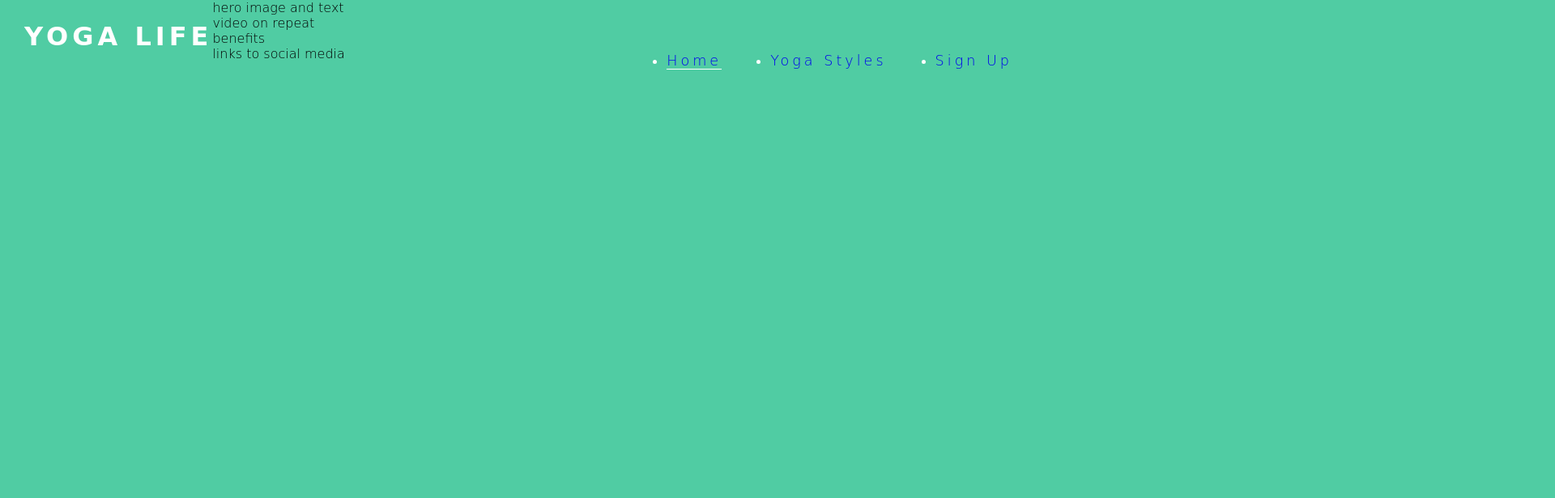
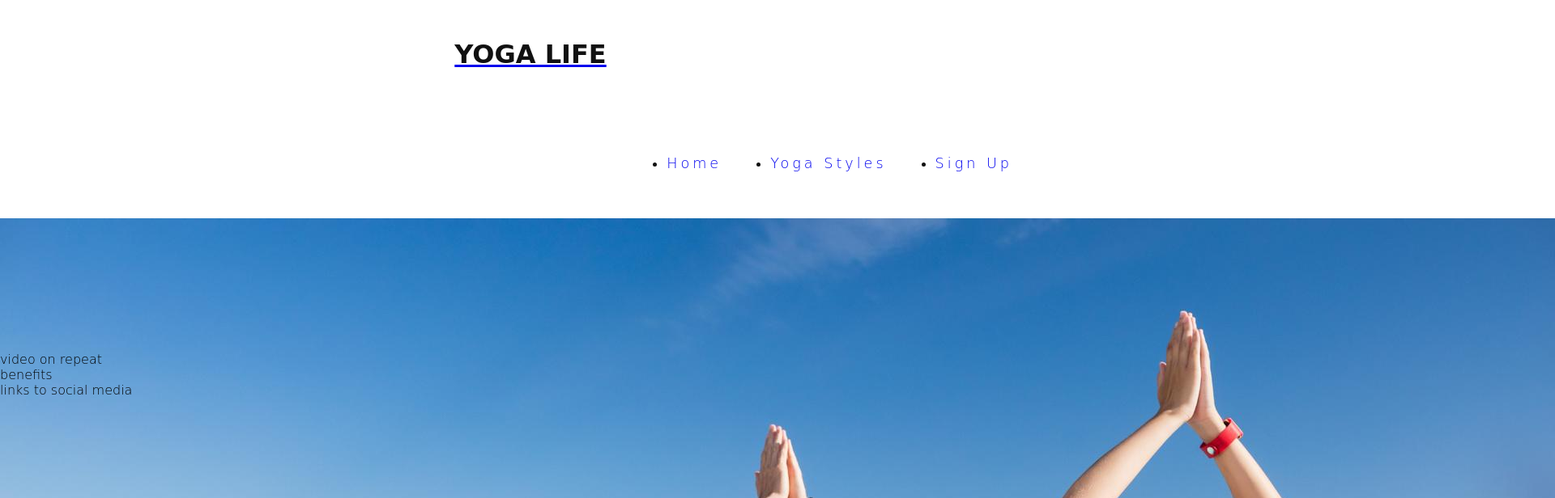
Before and after one commit to LChristopherJ/yoga-life, a plain HTML site: page index.html in a window 1280 px wide. Shown: the top 616 px of the page at 81% size, 1920 px wide, since content can reach past the window. Drawn offline with Linux system fonts and the light colour scheme; a web font is replaced by a local one.

Commit message:
add hero image and sizing

```diff
--- a/assets/css/style.css
+++ b/assets/css/style.css
@@ -9,7 +9,6 @@
 
 body {
     font-family: 'Sevillana', cursive;
-    background-color: rgb(80, 204, 163);
     font-weight: 200;
 
 }
@@ -17,22 +16,24 @@ body {
 h1,
 h2 {
     text-transform: uppercase;
-    letter-spacing: 5px;black
-    ;
-
+    letter-spacing: 5px black;
 
 }
 
 #logo {
-    float: left;
+    text-align: center;
     text-transform: 300%;
     margin-left: 30px;
     text-decoration: none;
+
 }
 
-#nav-menu, #logo {
-    line-height: 90px;
-    color: white;
+#nav-menu,
+#logo {
+    line-height: 75px;
+    color: rgb(17, 17, 17);
+    padding-top: 30px;
+
 }
 
 /* navigation links*/
@@ -42,12 +43,14 @@ h2 {
     letter-spacing: 4px;
 
 
+
 }
 
 #nav-menu li {
     float: right;
     list-style-type: disc;
     margin: 30px;
+    line-height: 75px;
 }
 
 #nav-menu a {
@@ -62,3 +65,10 @@ h2 {
 #nav-menu a:hover {
     border-bottom: 1px solid white;
 }
+
+/*yoga hero img*/
+
+#beach-img {
+    height: 300px;
+    width: 100%;
+}
--- a/index.html
+++ b/index.html
@@ -17,8 +17,8 @@
             <h1 id="logo">Yoga Life</h1>
         </a>
         <nav id="nav-menu">
-            <ul >
-                <li><a href="#" target="_blank" >Sign Up</a>
+            <ul>
+                <li><a href="#" target="_blank">Sign Up</a>
                 </li>
             </ul>
             <ul>
@@ -29,11 +29,15 @@
                 <li><a href="index.html" class="active" target="_blank">Home</a>
                 </li>
             </ul>
+
         </nav>
     </header>
     <section>
-        hero image and text
+        <div id="beach-img">
+            <img src="/assets/css/images/1920_1663229276_teachingyogaonthebeach.jpeg" alt="beach yoga">
+        </div>
     </section>
+    <hr>
     <section>video on repeat </section>
     <section>
         benefits
```
Also changed, not shown: assets/css/images/1920_1663229276_teachingyogaonthebeach.jpeg (added).
